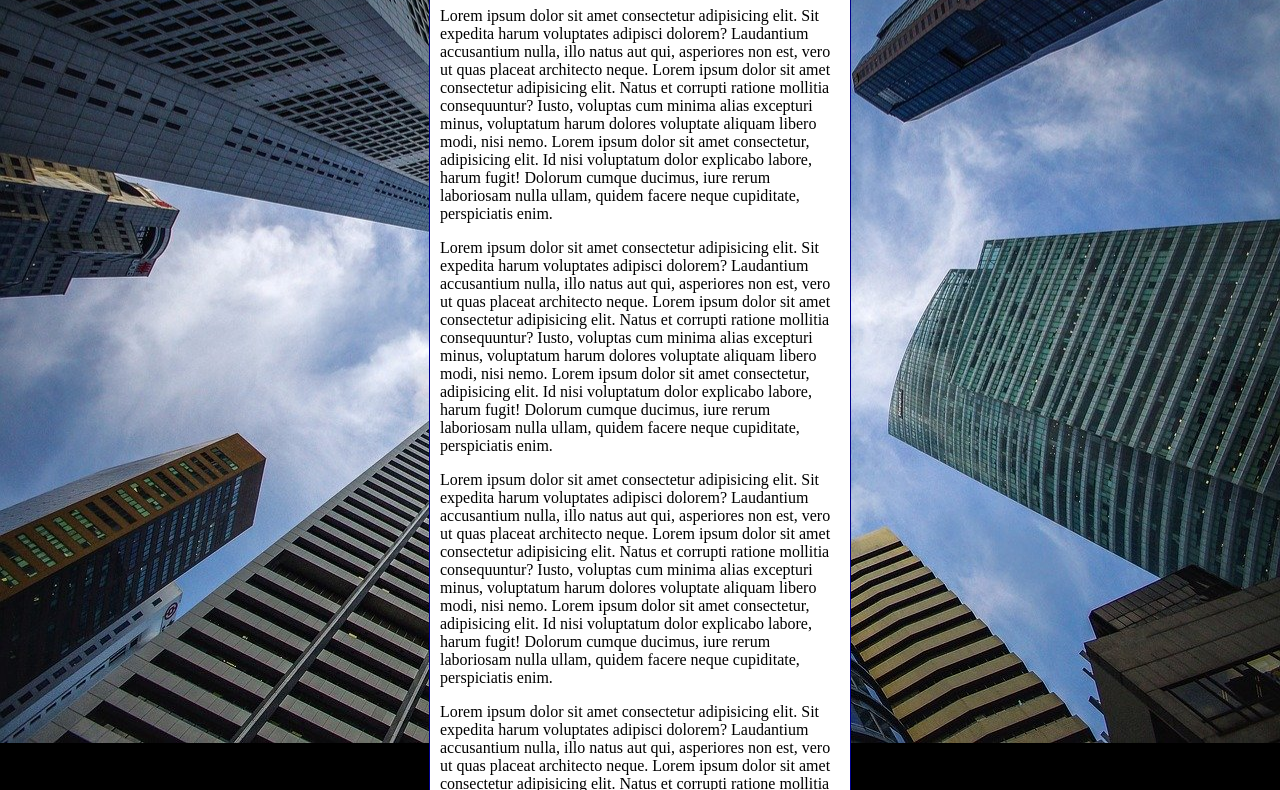
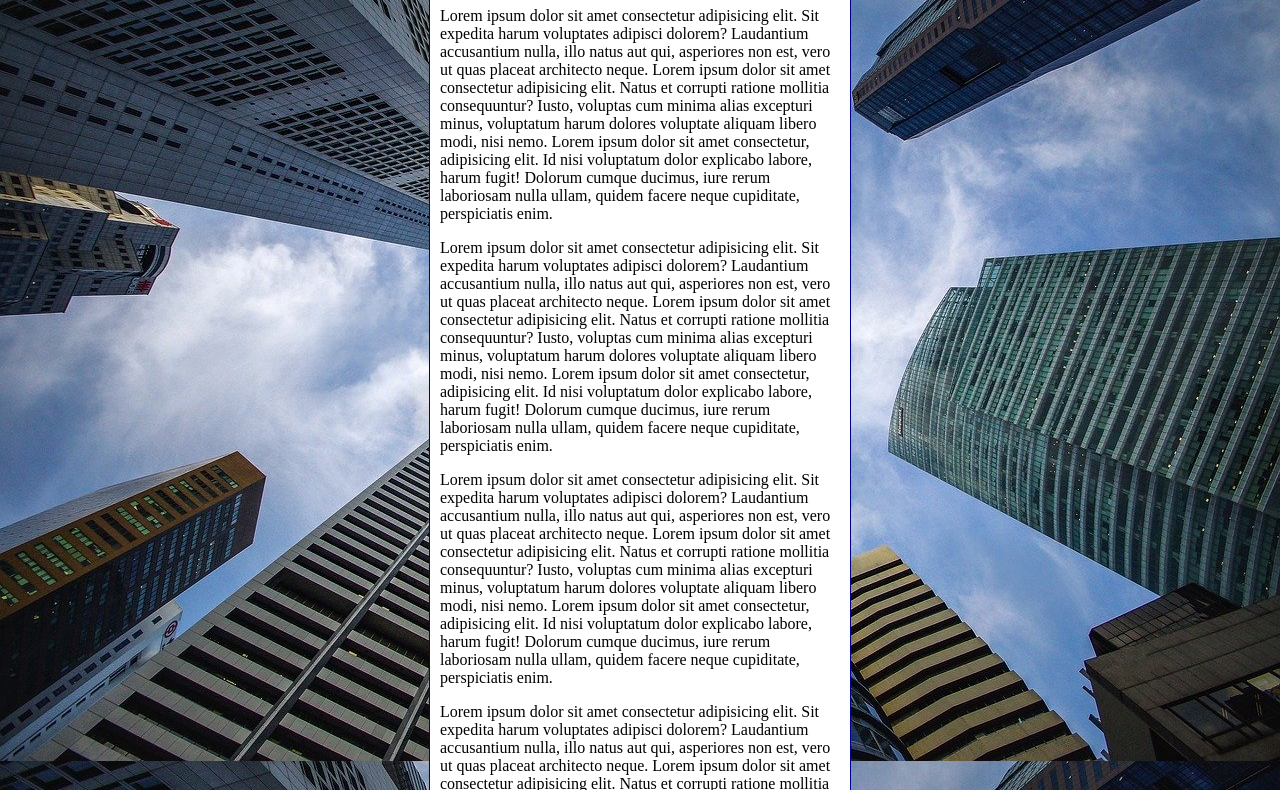
Before and after one commit to devfreitass/html-css, a plain HTML site: page exercicios/ex022/fundo006.html in a window 1280 px wide. Shown: the part 92-882 px from the top of the page. Drawn offline with Linux system fonts and the light colour scheme.

Commit message:
atualização fundo006

```diff
--- a/exercicios/ex022/fundo006.html
+++ b/exercicios/ex022/fundo006.html
@@ -3,20 +3,28 @@
 <head>
     <meta charset="UTF-8">
     <meta name="viewport" content="width=device-width, initial-scale=1.0">
-    <title>Document</title>
+    <title>Fundo fixo de tela</title>
     <style>
         body {
             height: 100vh;
-            background-color: black;
+            /*background-color: black;
             background-image: url('imagens/wallpaper002.jpg');
             background-position: center center;
             background-repeat: no-repeat;
+            background-size: cover;
+            background-attachment: fixed;*/
+
+            /* Shorthand - background
+                color > image > position > repeat  > [size] > attachment
+            */
+
+            background: black url(imagens/wallpaper002.jpg) center center no-repeat fixed;
             background-size: cover;
         }
 
         main {
             background-color: white;
-            width: 400px;
+            max-width: 400px;
             padding: 10px;
             margin: auto;
             border: 1px solid darkblue;
```
